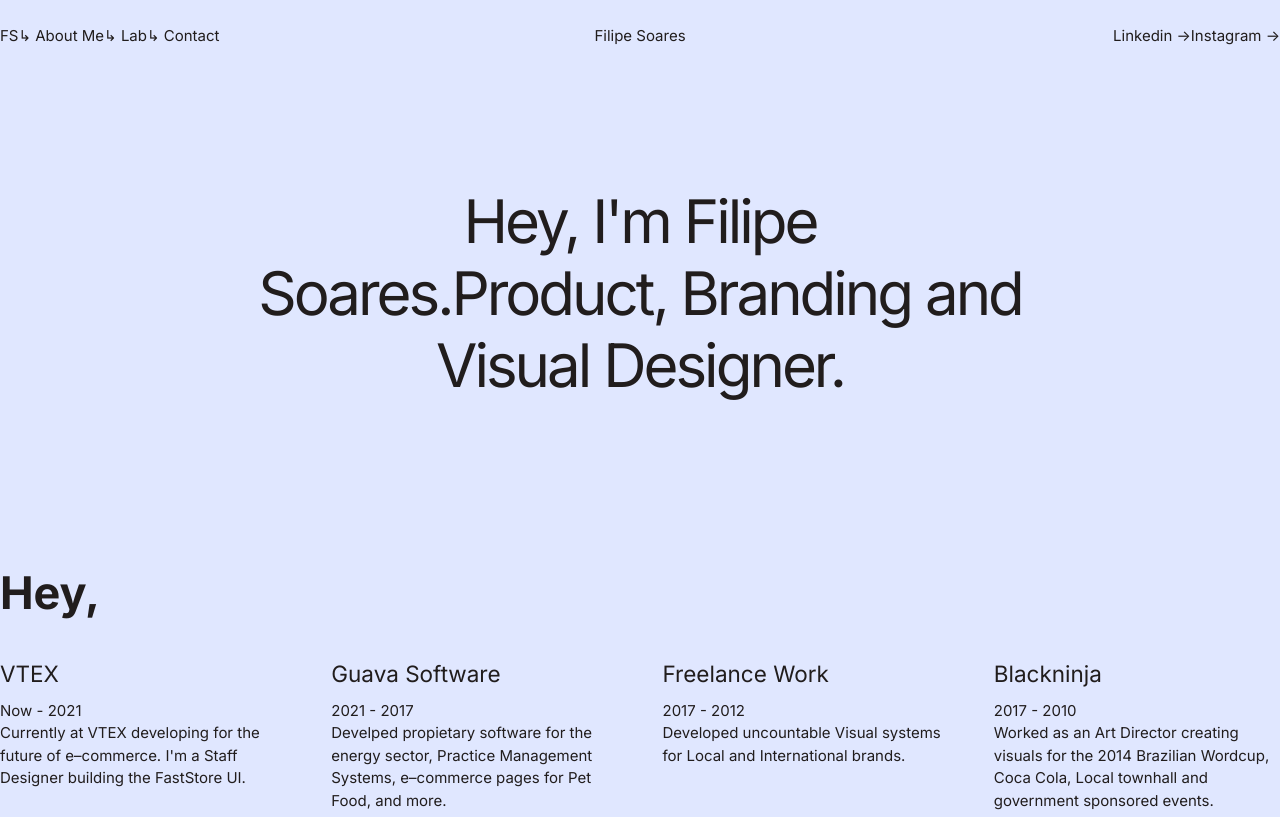
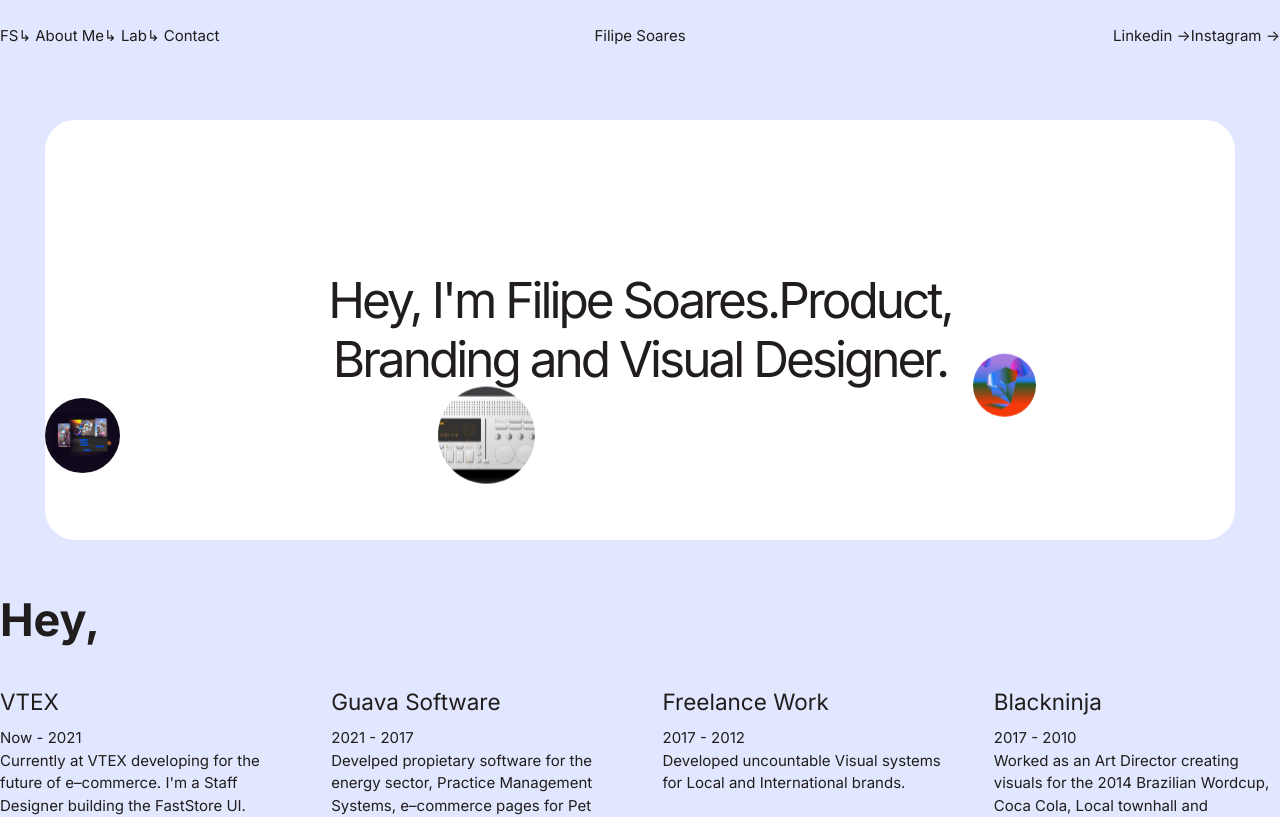
Before and after one commit to filipeafns/filipe.work, a Next.js app: page / in a window 1280 px wide. Shown: the top 817 px of the page. Built offline with nearby package versions, Linux system fonts and the light colour scheme.

Commit message:
Styles new header

```diff
--- a/components/header/header.js
+++ b/components/header/header.js
@@ -1,17 +1,65 @@
 import cn from 'classnames';
 import style from './header.module.scss';
 
-import dynamic from 'next/dynamic';
+import Image from 'next/image';
 
-const Spline = dynamic(() => import('@splinetool/react-spline'), {
-  ssr: false,
-});
+import lab1 from '../../public/images/lab/lab1.png';
+import lab2 from '../../public/images/lab/lab2.png';
+import lab3 from '../../public/images/lab/lab3.png';
+import lab4 from '../../public/images/lab/lab4.png';
+import lab5 from '../../public/images/lab/lab5.png';
+import lab6 from '../../public/images/lab/lab6.png';
+
 
 export default function Header() {
     return (
         <header  className={style.header}>
           <section className={cn(style.title, 'grid container')}>
             <h1>Hey, I'm Filipe Soares.Product, Branding and Visual Designer.</h1>
+            <div>
+            <span>
+                <Image
+                  src={lab1}
+                  layout="fill"
+                  placeholder='blur'
+                />
+            </span>
+            <span>
+                <Image
+                  src={lab2}
+                  layout="fill"
+                  placeholder='blur'
+                />
+            </span>
+            <span>
+                <Image
+                  src={lab3}
+                  layout="fill"
+                  placeholder='blur'
+                />
+            </span>
+            <span>
+                <Image
+                  src={lab4}
+                  layout="fill"
+                  placeholder='blur'
+                />
+            </span>
+            <span>
+                <Image
+                  src={lab5}
+                  layout="fill"
+                  placeholder='blur'
+                />
+            </span>
+            <span>
+                <Image
+                  src={lab6}
+                  layout="fill"
+                  placeholder='blur'
+                />
+            </span>
+            </div>
             {/* <Spline scene="https://prod.spline.design/rlUVl0RxykOsS2kZ/scene.splinecode" /> */}
           </section>
         </header>
--- a/components/header/header.module.scss
+++ b/components/header/header.module.scss
@@ -5,20 +5,119 @@
 @import "../../styles/scaffold";
 
 .header {
-    h1 { text-align: center; }
+    padding: 0 1rem;
+    @include media(">tablet") { padding: 0 $gap;}
+    h1 {
+        text-align: center;
+        margin: auto;
+        font-size: 3.3rem;
+        padding: 3rem;
+    }
+    section {
+        position: relative;
+        background-color: var(--color-base-light);
+        display: flex;
+        border-radius: calc($radius * 2);
+        height: 60vh;
+        overflow: hidden;
+        @include media(">tablet") {
+            width: $max-width;
+            height: 28rem;
+        }
+    }
+    div {
+        display: block;
+        position: absolute;
+        width: 100%;
+        height: 100%;
+        border-radius: calc($radius * 2);
+        overflow: hidden;
+        transition: transform .2s ease-in-out;
+        &::before {
+            position: absolute;
+            content: "";
+            width: 100%;
+            height: 100%;
+            z-index: 2;
+            transition: all .5s ease-in-out;
+        }
+        > span {
+            position: absolute;
+            aspect-ratio: 1 / 1;
+            border-radius: 100%;
+            transform: translateY(0%);
+            bottom: -8.2rem;
+            animation: circleup 8s linear;
+            animation-iteration-count: infinite;
+            overflow: hidden;
+            border: 0;
+        }
+    }
+    div {
+        &:hover {
+            &::before { backdrop-filter: blur(10px); }
+        }
+    }
+    span {
+        &:nth-child(1) {
+            width: 5rem;
+            animation-delay: 3s;
+            animation-duration: 6s;
+        }
+        &:nth-child(2) {
+            left: 20%;
+            width: 2rem;
+            animation-delay: 16s;
+            animation-duration: 12s;
+        }
+        &:nth-child(3) {
+            left: 10%;
+            width: 8rem;
+            animation-delay: 17s;
+            animation-duration: 14.8s;
+        }
+        &:nth-child(4) {
+            left: 98%;
+            width: 6rem;
+            animation-delay: 13s;
+            animation-duration: 10s;
+        }
+        &:nth-child(5) {
+            left: 33%;
+            width: 6.5rem;
+            animation-delay: 280ms;
+            animation-duration: 15s;
+        }
+        &:nth-child(6) {
+            left: 78%;
+            width: 4.2rem;
+            animation-delay: 680ms;
+            animation-duration: 10s;
+        }
+        &:nth-child(7) {
+            left: 88%;
+            width: 5rem;
+            animation-delay: 20ms;
+            animation-duration: 14s;
+        }
+    }
+    img {
+        object-fit: cover;
+        display: block;
+    }
+    h1 { z-index: 1; }
     @include media(">tablet") {
         display: flex;
         position: relative;
         max-width: $max-width;
         margin: auto;
         align-items: center;
+        padding-top: 8rem;
         h1 {
             margin: auto;
             width: 60%;
-            z-index: 1;
             line-height: 1.2;
         }
-        height: 55vh;
         div {
             position: absolute;
             height: 100%;
@@ -28,3 +127,12 @@
         }
     }
 }
+
+@keyframes circleup {
+    95% { opacity: 1;}
+    99% { opacity: 0;}
+    100% {
+        transform: translateY(-38rem);
+        opacity: 0;
+    }
+}
--- a/components/nav/nav.js
+++ b/components/nav/nav.js
@@ -6,6 +6,7 @@ export default function Nav() {
     return (
         <>
             <nav className={style.nav}>
+                <div>
                     <ul>
                         <li><Link href="/"><a>FS</a></Link></li>
                         <li><Link href="/about"><a>↳ About Me</a></Link></li>
@@ -17,6 +18,7 @@ export default function Nav() {
                         <li><a href="http://linkedin.com/in/fisoares" target="_blank">Linkedin -></a></li>
                         <li><a href="http://instagram.com/filipeafns/" target="_blank">Instagram -></a></li>
                     </ul>
+                </div>
             </nav>
         </>
     )
--- a/components/nav/nav.module.scss
+++ b/components/nav/nav.module.scss
@@ -6,16 +6,22 @@
 
 .nav {
   @include media(">tablet") {
+    position: fixed;
+    display: flex;
+    -ms-flex-align: center;
+    width: 100%;
+    z-index: 10;
+    div {
       display: grid;
       grid-template-columns: 1fr 1fr 1fr;
       column-gap: 50px;
-    position: relative;
       margin: auto;
       margin-top: 25px;
       margin-bottom: 25px;
-    max-width: $max-width;
+      width: $max-width;
       ul { display: flex; }
       span { text-align: center; }
       .social { justify-content: end; }
     }
   }
+}
--- a/components/section/exploring.js
+++ b/components/section/exploring.js
@@ -13,9 +13,11 @@ import lab6 from '../../public/images/lab/lab6.png';
 export default function Exploring() {
     return (
         <section className={style.exploring}>
-          <h2>I'm Exploring</h2>
-          <h3>Design for me has always been about exploring possibilities, either in Print, Code or Beyond. You'll find me exploring new tools and ways to bring amazing things to the our digital lives.</h3>
-          <h4>Recent Exploration</h4>
+          <div>
+            <h2>I'm Exploring</h2>
+            <h3>Design for me has always been about exploring possibilities, either in Print, Code or Beyond. You'll find me exploring new tools and ways to bring amazing things to the our digital lives.</h3>
+            <h4>Recent Exploration</h4>
+          </div>
           <ul>
             <li className={cn(style.tile, style.square)}>
                 <div>
```
Lines whose indentation alone changed are shown as unchanged.
